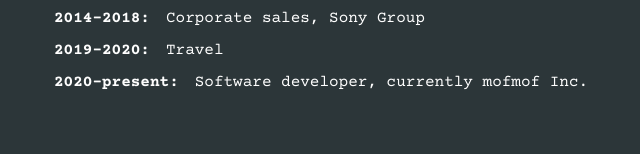
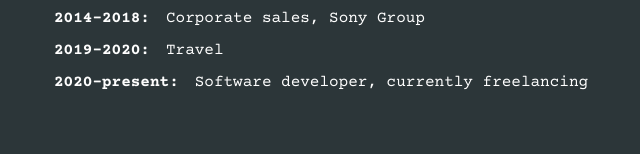
Before and after one commit to yuya-toyoizumi/my-site, a Next.js app: page / in a window 1280 px wide. Shown: the part 466-620 px from the top of the page, without its empty margins (218-858 px from the left). Built offline with nearby package versions, Linux system fonts and the light colour scheme.

Commit message:
update experience

```diff
--- a/src/app/page.tsx
+++ b/src/app/page.tsx
@@ -38,7 +38,7 @@
             </div>
             <div className="flex flex-col sm:flex-row sm:gap-4">
               <p className="font-bold">2020-present:</p>
-              <p>Software developer, currently mofmof Inc.</p>
+              <p>Software developer, currently freelancing</p>
             </div>
           </div>
         </section>
```
